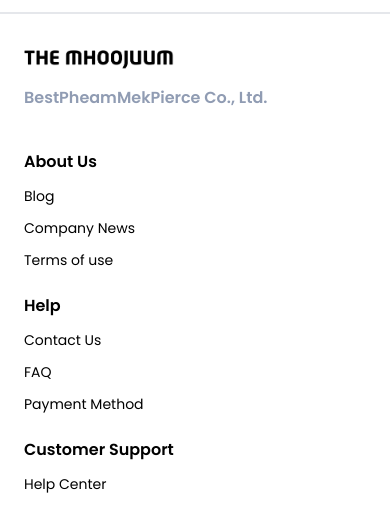
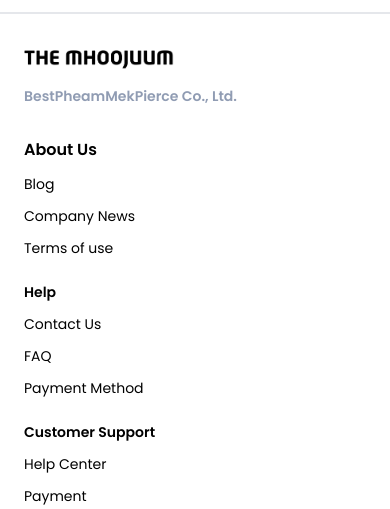
Before and after one commit to varinporn/PROJECT2-SEC-2-MhooJuum, a Vue app: page /home in a window 390 px wide. Shown: the part 940-1449 px from the top of the page. Built offline with nearby package versions, Linux system fonts and the light colour scheme; data requests are answered from the project's data file.

Commit message:
076-[add] NotFound.vue

```diff
--- a/src/components/ConcertDetail.vue
+++ b/src/components/ConcertDetail.vue
@@ -405,7 +405,7 @@ const concertUnfollow = async () => {
               class="w-5 h-5 border-2 border-gray-300 rounded-md bg-gray-100 checked:bg-[#03abef]"
             />
 
-            <span class="text-gray-700"
+            <span class="text-gray-700 text-sm md:text-base"
               >Please click to accept
               <span class="text-[#03abef] cursor-pointer"
                 >“Terms and Conditions”</span
@@ -416,7 +416,7 @@ const concertUnfollow = async () => {
           </div>
 
           <!-- button -->
-          <div class="flex flex-row justify-center space-x-6 mt-8">
+          <div class="flex flex-row justify-center space-x-6 mt-8 text-sm md:text-base">
             <button
               class="bg-[#909cb3] text-white font-semibold py-2 w-28 rounded-full cursor-pointer hover:bg-[#bbc3d4] transition ease-in-out duration-200"
               @click="$router.go(-1)"
--- a/src/components/Footer.vue
+++ b/src/components/Footer.vue
@@ -6,7 +6,7 @@
     <div class="pt-8 pb-12 px-6 md:px-18 lg:px-30 flex flex-col md:flex-col lg:flex-row md:justify-between space-y-6 md:space-y-0">
       <div>
         <img src="/logo.png" class="h-6 lg:h-8" />
-        <p class="text-md font-semibold lg:font-bold py-4 text-[#909cb3]">BestPheamMekPierce Co., Ltd.</p>
+        <p class="text-sm font-semibold md:text-base lg:font-bold pt-4 pb-2 text-[#909cb3]">BestPheamMekPierce Co., Ltd.</p>
       </div>
 
       <div>
@@ -18,13 +18,13 @@
             <li class="font-normal cursor-pointer">Terms of use</li>
           </ul>
           <ul class="space-y-3 mb-6 md:mb-0">
-            <li class="cursor-pointer text-base">Help</li>
+            <li class="cursor-pointer">Help</li>
             <li class="font-normal cursor-pointer">Contact Us</li>
             <li class="font-normal cursor-pointer">FAQ</li>
             <li class="font-normal cursor-pointer">Payment Method</li>
           </ul>
           <ul class="space-y-3">
-            <li class="cursor-pointer text-base">Customer Support</li>
+            <li class="cursor-pointer">Customer Support</li>
             <li class="font-normal cursor-pointer">Help Center</li>
             <li class="font-normal cursor-pointer">Payment</li>
           </ul>
--- a/src/components/Header.vue
+++ b/src/components/Header.vue
@@ -99,7 +99,7 @@ const showMobileMenu = ref(false)
   </div>
 
   <router-link
-    class="text-black font-bold border-b border-black pb-2"
+    class="text-black font-bold border-b border-black pb-2 "
     :to="{ name: 'Home' }"
     @click="showMobileMenu = false"
   >
--- a/src/router/index.js
+++ b/src/router/index.js
@@ -4,6 +4,7 @@ import { createRouter, createWebHistory } from 'vue-router'
 import Home from '@/views/Home.vue'
 import UserManager from '@/components/UserManager.vue'
 import UserView from '@/views/UserView.vue'
+import NotFound from '@/views/NotFound.vue'
 
 const history = createWebHistory()
 
@@ -31,6 +32,11 @@ const routes = [
     path: '/user-detail',
     name: 'UserManager',
     component: UserView,
+  },
+  {
+    path: '/:catchNotMatchPath(.*)',
+    name: 'NotFound',
+    component: NotFound,
   }
 ]
 const router = createRouter({
--- /dev/null
+++ b/src/views/NotFound.vue
@@ -0,0 +1,24 @@
+<script setup>
+import Header from '@/components/Header.vue'
+import Footer from '@/components/Footer.vue'
+</script>
+
+<template>
+  <div class="flex flex-col min-h-screen">
+    <Header />
+    <div class="my-16 flex-grow flex flex-col items-center justify-center text-center px-4">
+      <h2 class="text-lg md:text-2xl lg:text-3xl font-semibold text-[#b3b3b3] mb-4">Page Not Found</h2>
+      <p class="text-sm md:text-base lg:text-lg text-gray-400 mb-6">
+        Sorry! This page doesn't exist on our system.
+      </p>
+      <router-link to="/" class="px-4 py-2 lg:px-6 lg:py-3 bg-[#03abef] hover:bg-[#5fd1ff] text-white rounded-xl transition-all text-sm md:text-base">
+        Home page
+      </router-link>
+    </div>
+    <Footer />
+  </div>
+</template>
+
+<style scoped>
+/* เพิ่มสไตล์เพิ่มเติมได้ที่นี่ถ้าต้องการ */
+</style>
```
